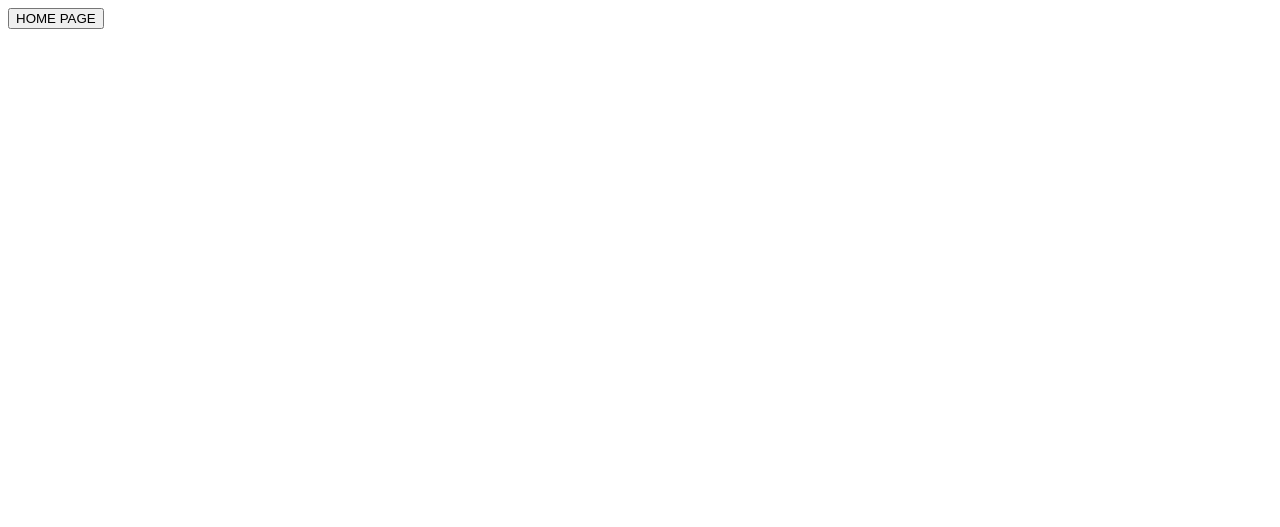
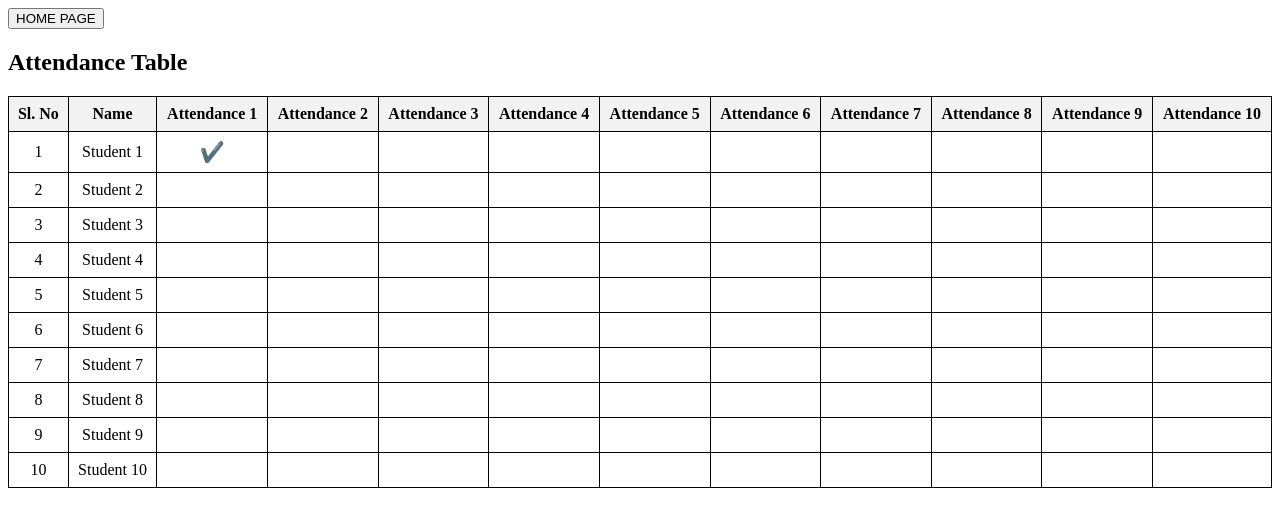
Before and after one commit to Nisha-M-A/sih_project, a Node server app: page /live_attendance in a window 1280 px wide. Before the commit the part shown is almost empty. Shown: the top 527 px of the page. Run offline with Node 20, Linux system fonts and the light colour scheme.

Commit message:
take and live attendance completed

```diff
--- a/route.js
+++ b/route.js
@@ -33,6 +33,10 @@ app.get("/face_recognition",(req,res)=>{
     res.render("face_recognition.ejs")
 })
 
+app.get("/face_recognition/recognition_successful", (req, res) => {
+    res.render("recognition_successful.ejs");
+});
+
 app.listen(port, () => {
     console.log(`app listening on port ${port}`)
 })
--- a/views/home_page.ejs
+++ b/views/home_page.ejs
@@ -12,7 +12,7 @@
 <body>
     <header class="navbar">
         <div class="nav-left">
-            <img src="../logo.png" alt="LOGO" class="logo">
+            <img src="../image/logo.png" alt="LOGO" class="logo">
         </div>
         <div class="nav-right">
             <button id="toggle">Mode</button>
--- a/views/live_attendance.ejs
+++ b/views/live_attendance.ejs
@@ -1,13 +1,145 @@
 <!DOCTYPE html>
 <html lang="en">
 <head>
-    <meta charset="UTF-8">
-    <meta name="viewport" content="width=device-width, initial-scale=1.0">
-    <title>Document</title>
+  <meta charset="UTF-8">
+  <meta name="viewport" content="width=device-width, initial-scale=1.0">
+  <title>Attendance Table</title>
+  <style>
+    table {
+      width: 100%;
+      border-collapse: collapse;
+      text-align: center;
+    }
+    th, td {
+      border: 1px solid black;
+      padding: 8px;
+    }
+    th {
+      background-color: #f2f2f2;
+    }
+    .tick {
+      color: green;
+      font-size: 20px;
+      font-weight: bold;
+    }
+  </style>
 </head>
 <body>
+
     <form method="get" action="/">
         <button>HOME PAGE</button>
     </form>
+
+  <h2>Attendance Table</h2>
+  <table>
+    <tr>
+      <th>Sl. No</th>
+      <th>Name</th>
+      <th>Attendance 1</th>
+      <th>Attendance 2</th>
+      <th>Attendance 3</th>
+      <th>Attendance 4</th>
+      <th>Attendance 5</th>
+      <th>Attendance 6</th>
+      <th>Attendance 7</th>
+      <th>Attendance 8</th>
+      <th>Attendance 9</th>
+      <th>Attendance 10</th>
+    </tr>
+
+    <!-- Student 1 with ticks -->
+    <tr>
+      <td>1</td>
+      <td>Student 1</td>
+      <td class="tick">✔️</td>
+      <td ></td>
+      <td ></td>
+      <td ></td>
+      <td ></td>
+      <td ></td>
+      <td ></td>
+      <td ></td>
+      <td ></td>
+      <td ></td>
+    </tr>
+
+    <!-- Student 2 -->
+    <tr>
+      <td>2</td>
+      <td>Student 2</td>
+      <td></td><td></td><td></td><td></td>
+      <td></td><td></td><td></td><td></td>
+      <td></td><td></td>
+    </tr>
+
+    <!-- Student 3 -->
+    <tr>
+      <td>3</td>
+      <td>Student 3</td>
+      <td></td><td></td><td></td><td></td>
+      <td></td><td></td><td></td><td></td>
+      <td></td><td></td>
+    </tr>
+
+    <!-- Student 4 -->
+    <tr>
+      <td>4</td>
+      <td>Student 4</td>
+      <td></td><td></td><td></td><td></td>
+      <td></td><td></td><td></td><td></td>
+      <td></td><td></td>
+    </tr>
+
+    <!-- Student 5 -->
+    <tr>
+      <td>5</td>
+      <td>Student 5</td>
+      <td></td><td></td><td></td><td></td>
+      <td></td><td></td><td></td><td></td>
+      <td></td><td></td>
+    </tr>
+
+    <!-- Student 6 -->
+    <tr>
+      <td>6</td>
+      <td>Student 6</td>
+      <td></td><td></td><td></td><td></td>
+      <td></td><td></td><td></td><td></td>
+      <td></td><td></td>
+    </tr>
+
+    <!-- Student 7 -->
+    <tr>
+      <td>7</td>
+      <td>Student 7</td>
+      <td></td><td></td><td></td><td></td>
+      <td></td><td></td><td></td><td></td>
+      <td></td><td></td>
+    </tr>
+
+    <!-- Student 8 -->
+    <tr>
+      <td>8</td>
+      <td>Student 8</td>
+      <td></td><td></td><td></td><td></td>
+      <td></td><td></td><td></td><td></td>
+      <td></td><td></td>
+    </tr>
+    <tr>
+      <td>9</td>
+      <td>Student 9</td>
+      <td></td><td></td><td></td><td></td>
+      <td></td><td></td><td></td><td></td>
+      <td></td><td></td>
+    </tr>
+    <tr>
+      <td>10</td>
+      <td>Student 10</td>
+      <td></td><td></td><td></td><td></td>
+      <td></td><td></td><td></td><td></td>
+      <td></td><td></td>
+    </tr>
+  </table>
+
 </body>
 </html>
```
Also changed, not shown: views/face_recognition.ejs (+8 -42 lines), views/recognition_successful.ejs (added, +14 -0 lines).
